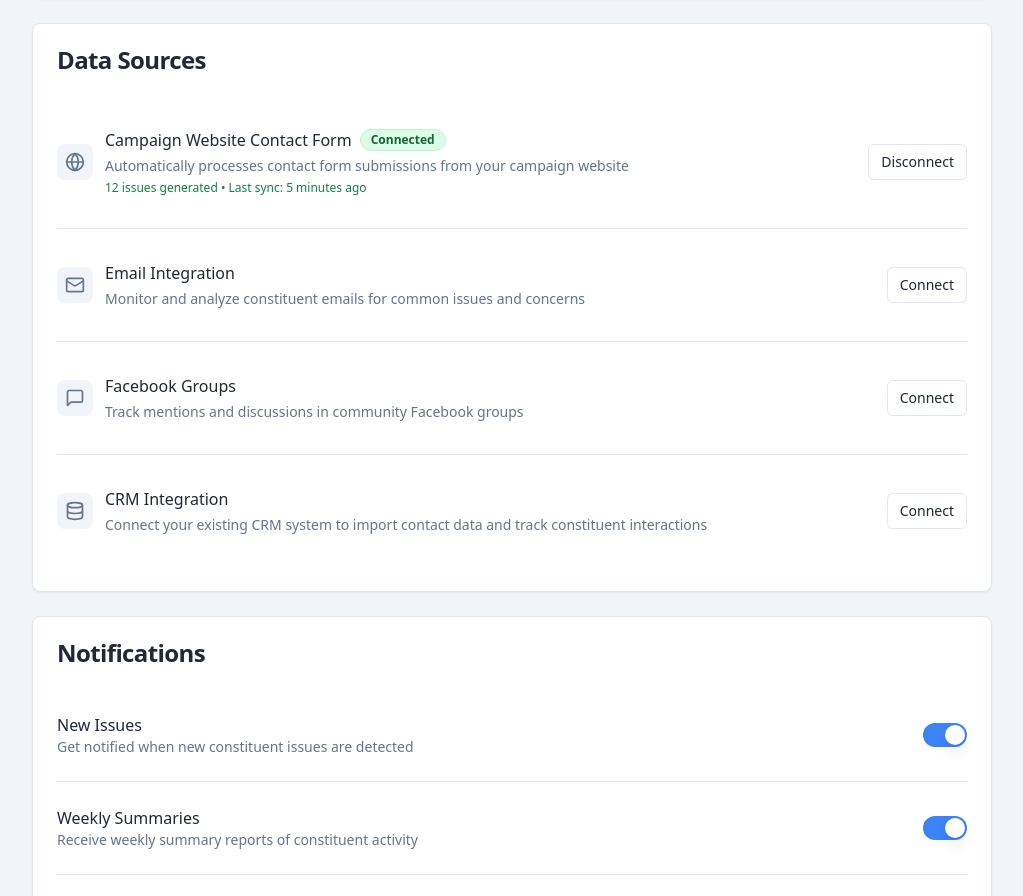
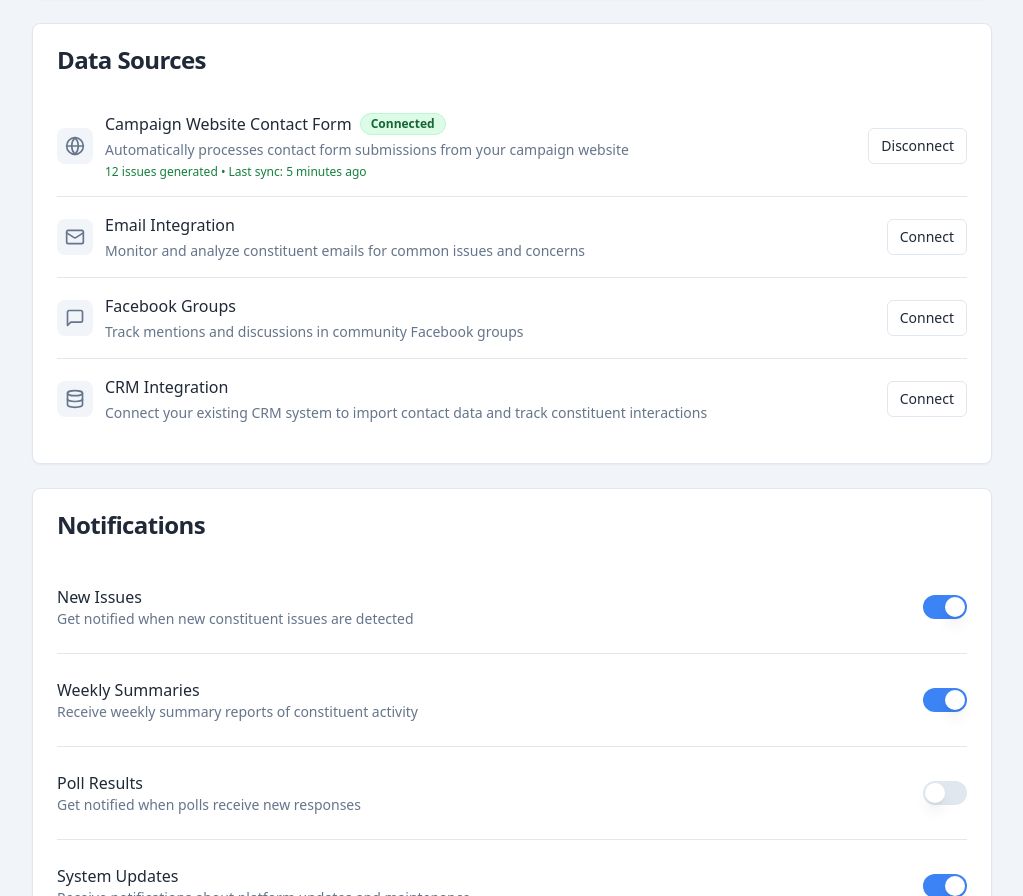
Before and after one commit to kmcost/serve-v3-current, a React (Vite) app: page /settings in a window 1280 px wide. Shown: the part 809-1705 px from the top of the page, without its empty margins (256-1279 px from the left). Built offline with nearby package versions, Linux system fonts and the light colour scheme.

Commit message:
Reduce top space on div
Reduces the top padding of the selected div in `src/pages/Settings.tsx` to decrease the space at the top.

```diff
--- a/src/pages/Settings.tsx
+++ b/src/pages/Settings.tsx
@@ -285,7 +285,7 @@ const Settings = () => {
             {dataSources.map((dataSource, index) => {
             const IconComponent = getSourceIcon(dataSource.type);
             const isLast = index === dataSources.length - 1;
-            return <div key={dataSource.id} className={`flex flex-col sm:flex-row sm:items-center sm:justify-between gap-4 py-8 ${!isLast ? 'border-b border-border' : ''}`}>
+            return <div key={dataSource.id} className={`flex flex-col sm:flex-row sm:items-center sm:justify-between gap-4 py-4 ${!isLast ? 'border-b border-border' : ''}`}>
                   <div className="flex flex-col sm:flex-row sm:items-center space-y-3 sm:space-y-0 sm:space-x-3 flex-1">
                     <div className="p-2 bg-muted rounded-lg w-fit hidden sm:block">
                       <IconComponent className="h-5 w-5 text-muted-foreground" />
```
